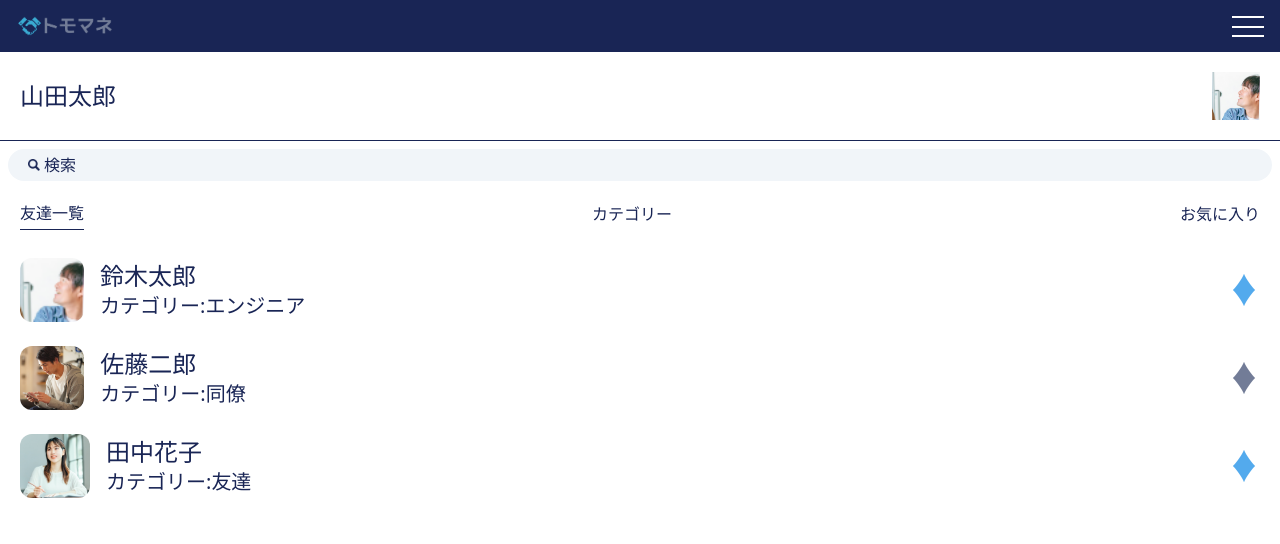
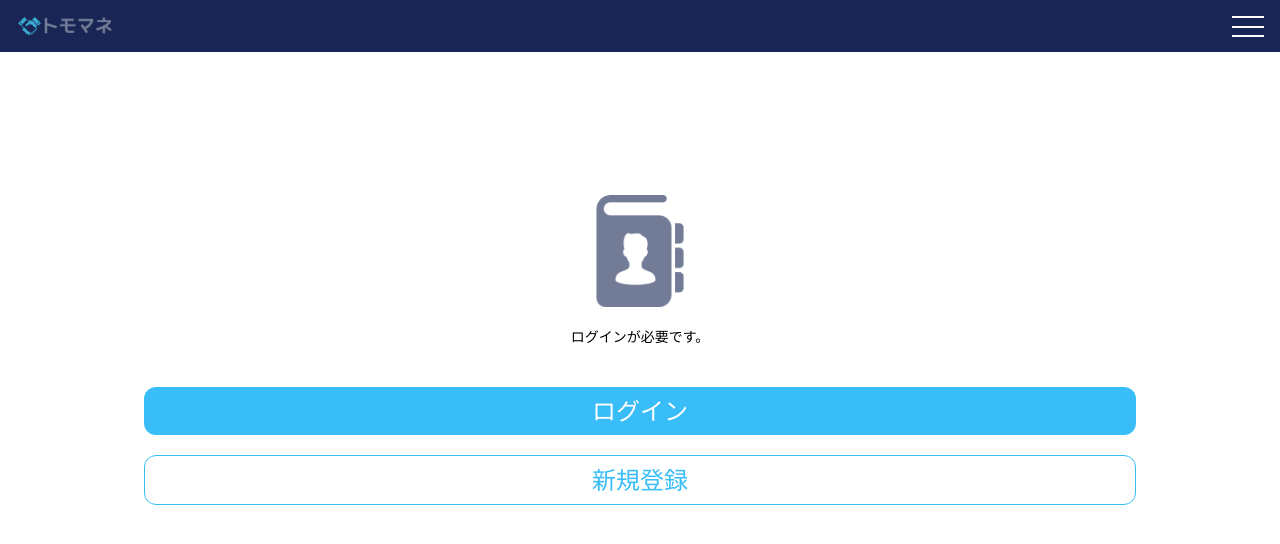
Before and after one commit to nikawa2161/tomomane, a React (Create React App) app: page / in a window 1280 px wide. Shown: the top 544 px of the page. Built offline with nearby package versions, Linux system fonts and the light colour scheme.

Commit message:
ログインUIの作成

```diff
--- a/src/views/App.tsx
+++ b/src/views/App.tsx
@@ -1,13 +1,15 @@
 import { FC } from 'react'
+import { AuthHome } from './pages/authentication/AuthHome'
 import { Header } from './pages/common/header/Header'
-import { Router } from '../router/Router'
+// import { Router } from '../router/Router'
 
 export const App: FC = () => {
   return (
     <>
-      <div className="App">
+      <div className="App h-screen">
         <Header />
-        <Router />
+        {/* <Router /> */}
+        <AuthHome />
       </div>
     </>
   )
--- /dev/null
+++ b/src/views/pages/authentication/AuthHome.tsx
@@ -0,0 +1,30 @@
+import { FC } from 'react'
+
+export const AuthHome: FC = () => {
+  return (
+    <>
+      <div className="p-5 h-3/4">
+        <div className="h-full flex items-center flex-col justify-center pb-1 text-sm">
+          <img
+            src={`${process.env.PUBLIC_URL}/images/icons/book1.png`}
+            alt="ソート"
+            className="h-28"
+          />
+          <p className="mt-5 text-center">ログインが必要です。</p>
+          <button
+            type="button"
+            className="block mt-10 py-2 text-2xl w-4/5 mx-auto rounded-xl bg-sky-400 text-white"
+          >
+            ログイン
+          </button>
+          <button
+            type="button"
+            className="block mt-5 py-2 text-2xl w-4/5 mx-auto rounded-xl bg-white text-sky-400 border border-solid border-sky-400"
+          >
+            新規登録
+          </button>
+        </div>
+      </div>
+    </>
+  )
+}
```
